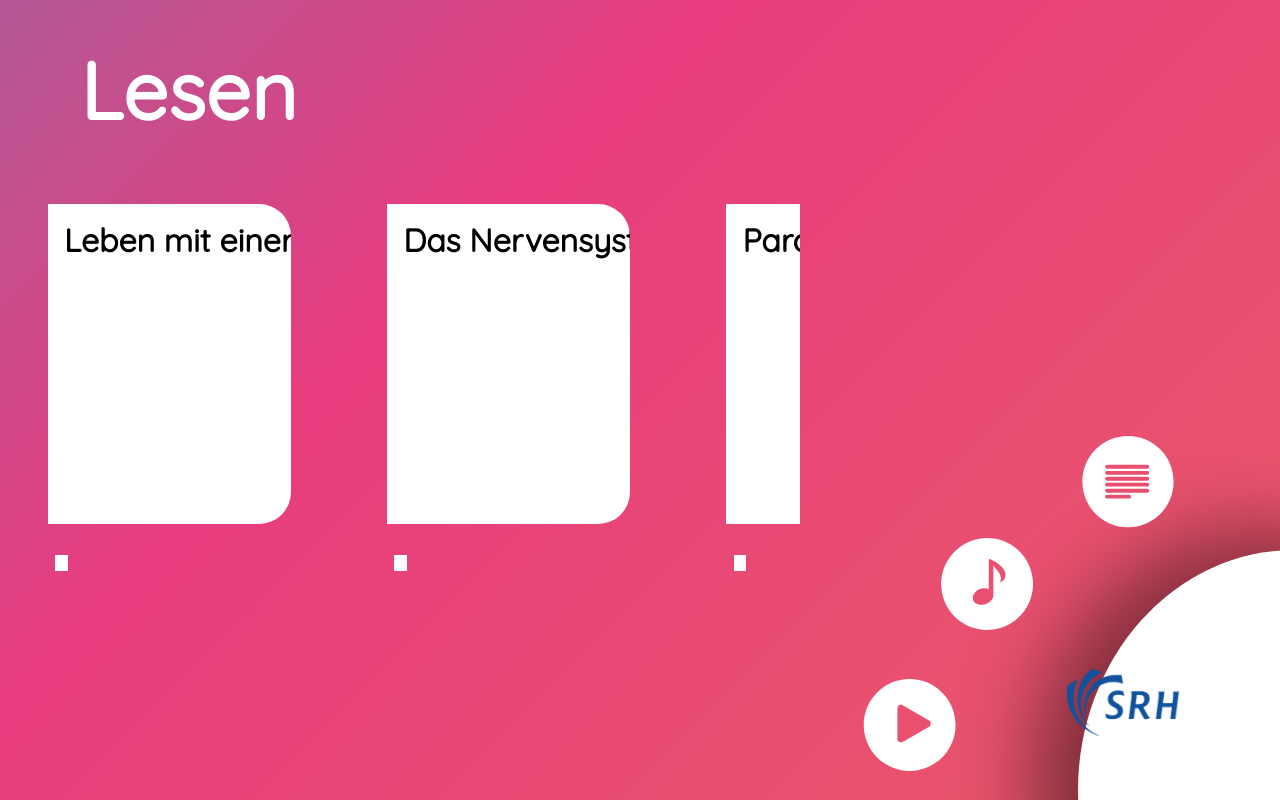
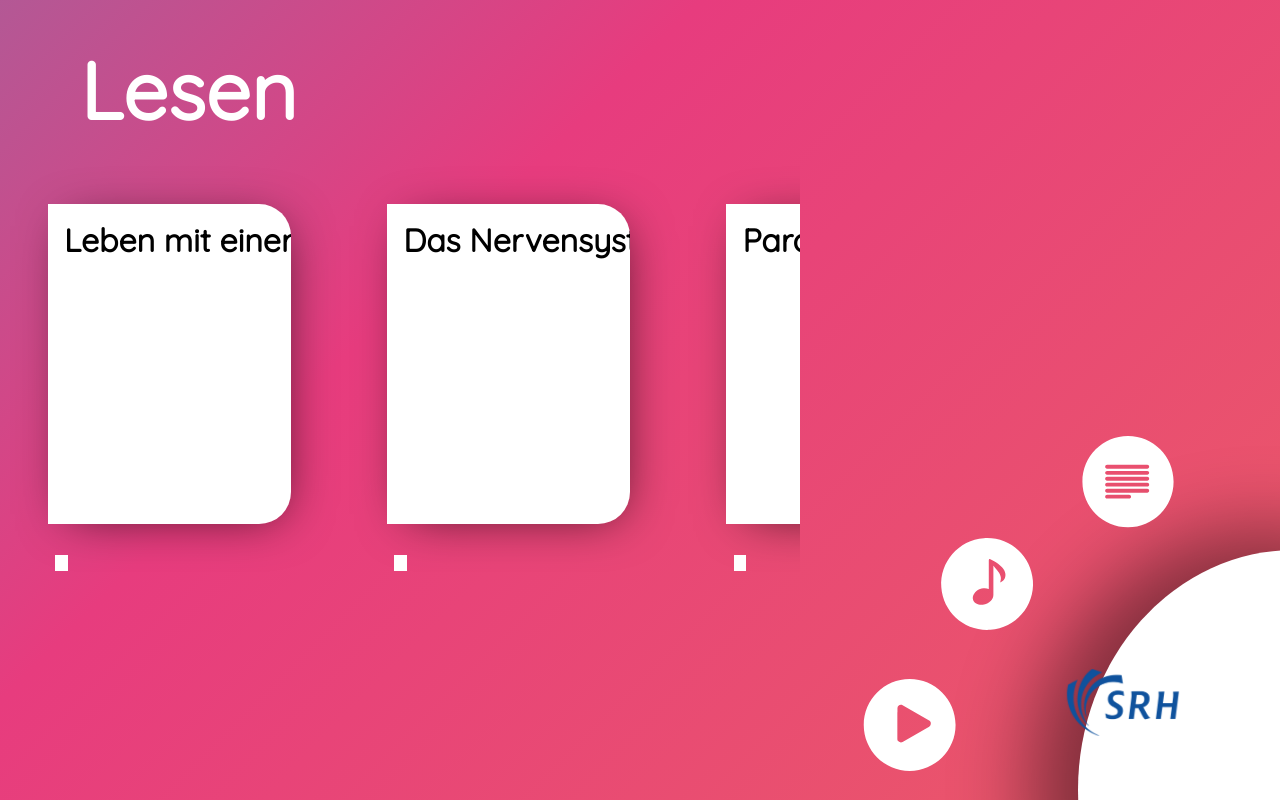
Before and after one commit to Momaritti/gera-srh, an Angular app: page /text in a window 1280 px wide. Built offline with nearby package versions, Linux system fonts and the light colour scheme; data requests are answered from the project's data file.

Commit message:
added box shadow to notebook and video

```diff
--- a/src/app/read/read.component.sass
+++ b/src/app/read/read.component.sass
@@ -21,6 +21,7 @@
   background-color: #FFFFFF
   border-bottom-right-radius: 2em
   border-top-right-radius: 2em
+  box-shadow: 6px 6px 50px -16px rgba(0,0,0,0.75)
 
 .article-styles
   width: 19vw
@@ -34,3 +35,4 @@
   margin-left: 3%
   background-color: #FFFFFF
   margin-top: 25%
+  box-shadow: 6px 6px 50px -16px rgba(0,0,0,0.75)
--- a/src/app/watch/watch.component.sass
+++ b/src/app/watch/watch.component.sass
@@ -20,3 +20,4 @@ h2
   height: 215px
   float: left
   background-color: #FFFFFF
+  box-shadow: 6px 6px 50px -16px rgba(0,0,0,0.75)
```
